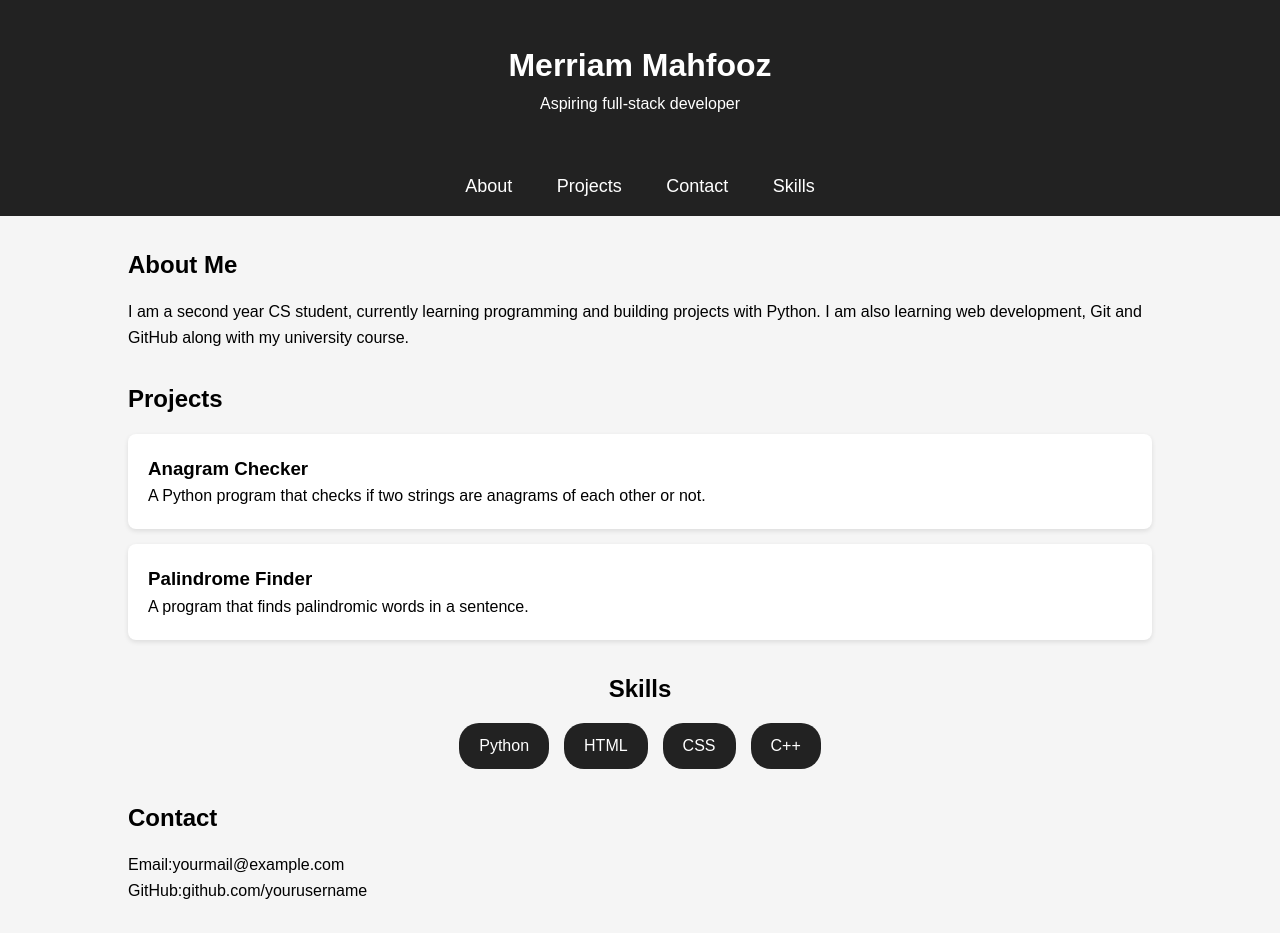
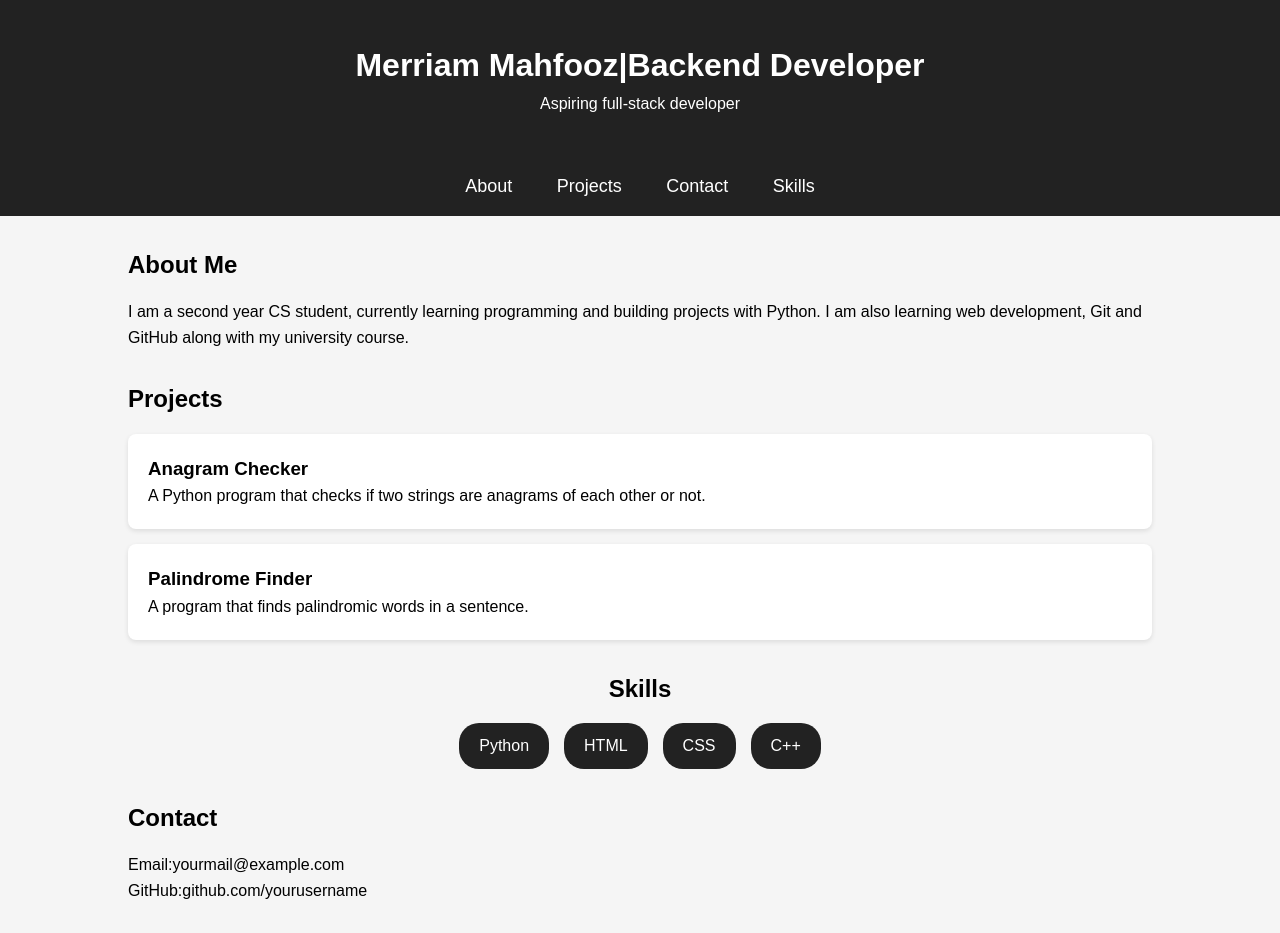
Before and after one commit to merriam-mahfooz/portfolio-page, a plain HTML site: page index.html in a window 1280 px wide. Drawn offline with Linux system fonts and the light colour scheme.

Commit message:
updating heading in feature-a

```diff
--- a/index.html
+++ b/index.html
@@ -8,7 +8,7 @@
 </head>
 <body>
     <header>
-        <h1>Merriam Mahfooz</h1>
+        <h1>Merriam Mahfooz|Backend Developer</h1>
         <p>Aspiring full-stack developer</p>
     </header>
     <nav>
```
